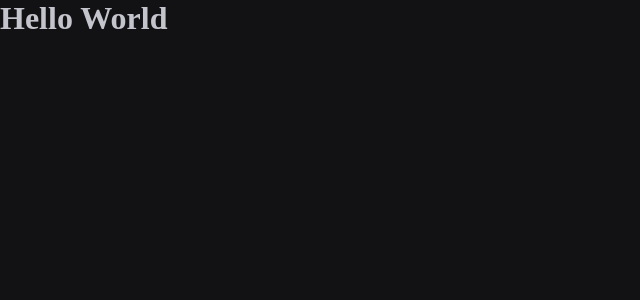
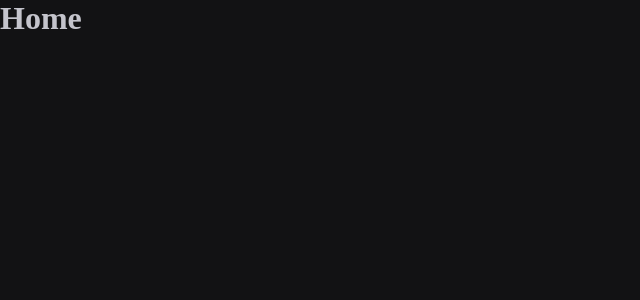
Before and after one commit to Zattrus/02-ignite-timer, a React (Vite) app: page / in a window 1280 px wide. Shown: the top 300 px of the page, without its empty margins (0-640 px from the left). Built offline with nearby package versions, Linux system fonts and the light colour scheme.

Commit message:
Construindo rotas na aplicação

```diff
--- a/src/App.tsx
+++ b/src/App.tsx
@@ -1,16 +1,15 @@
-// import { useState } from "react";
 import { ThemeProvider } from "styled-components";
-
+import { BrowserRouter } from "react-router-dom";
 import { defaultTheme } from "./styles/theme/default";
 import { GlobalStyle } from "./styles/global";
+import { Router } from "./Router";
 
 export function App() {
-    // const [count, setCount] = useState(0);
-
     return (
         <ThemeProvider theme={defaultTheme}>
-            <h1>Hello World</h1>
-
+            <BrowserRouter>
+                <Router />
+            </BrowserRouter>
             <GlobalStyle />
         </ThemeProvider>
     );
--- /dev/null
+++ b/src/Router.tsx
@@ -0,0 +1,12 @@
+import { Routes, Route } from "react-router-dom";
+import { History } from "./pages/History";
+import { Home } from "./pages/Home";
+
+export function Router() {
+    return (
+        <Routes>
+            <Route path="/" element={<Home />} />
+            <Route path="/history" element={<History />} />
+        </Routes>
+    );
+}
--- /dev/null
+++ b/src/pages/History.tsx
@@ -0,0 +1,3 @@
+export function History() {
+    return <h1>History</h1>;
+}
--- /dev/null
+++ b/src/pages/Home.tsx
@@ -0,0 +1,3 @@
+export function Home() {
+    return <h1>Home</h1>;
+}
```
